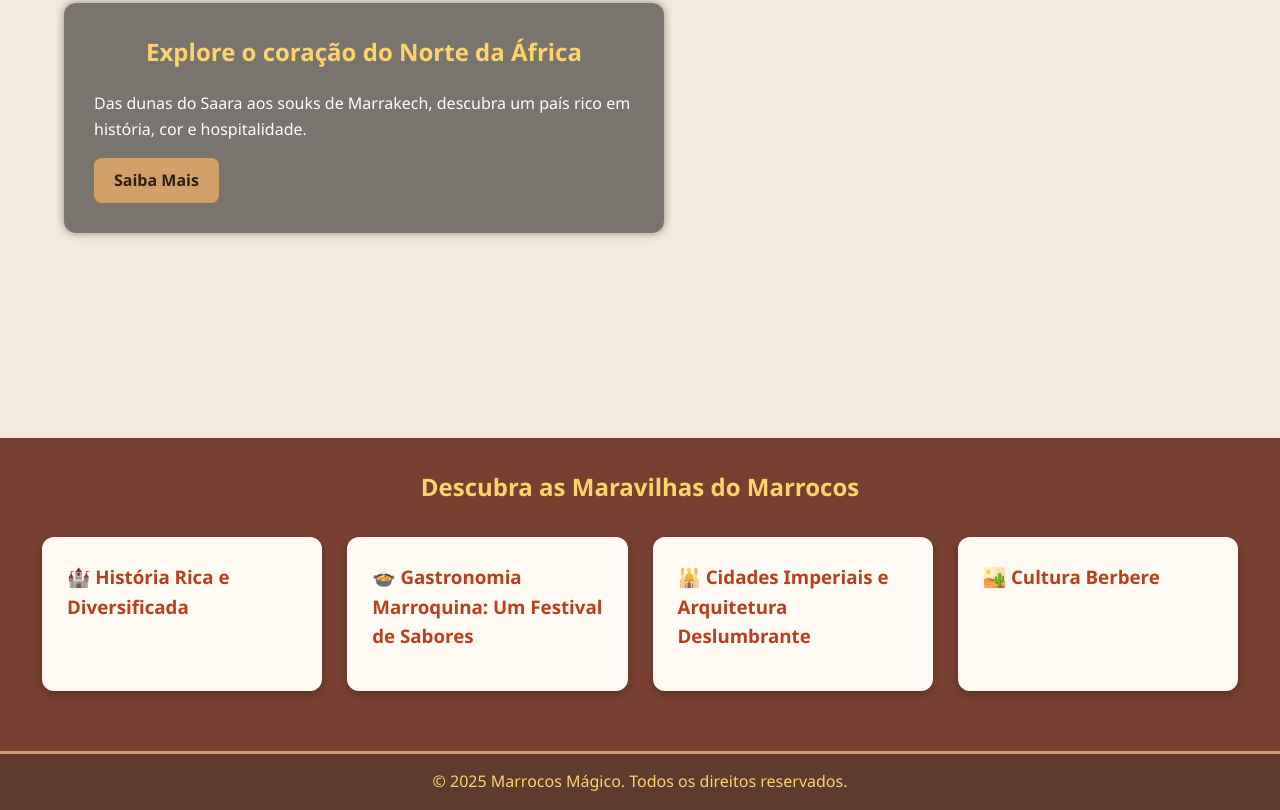
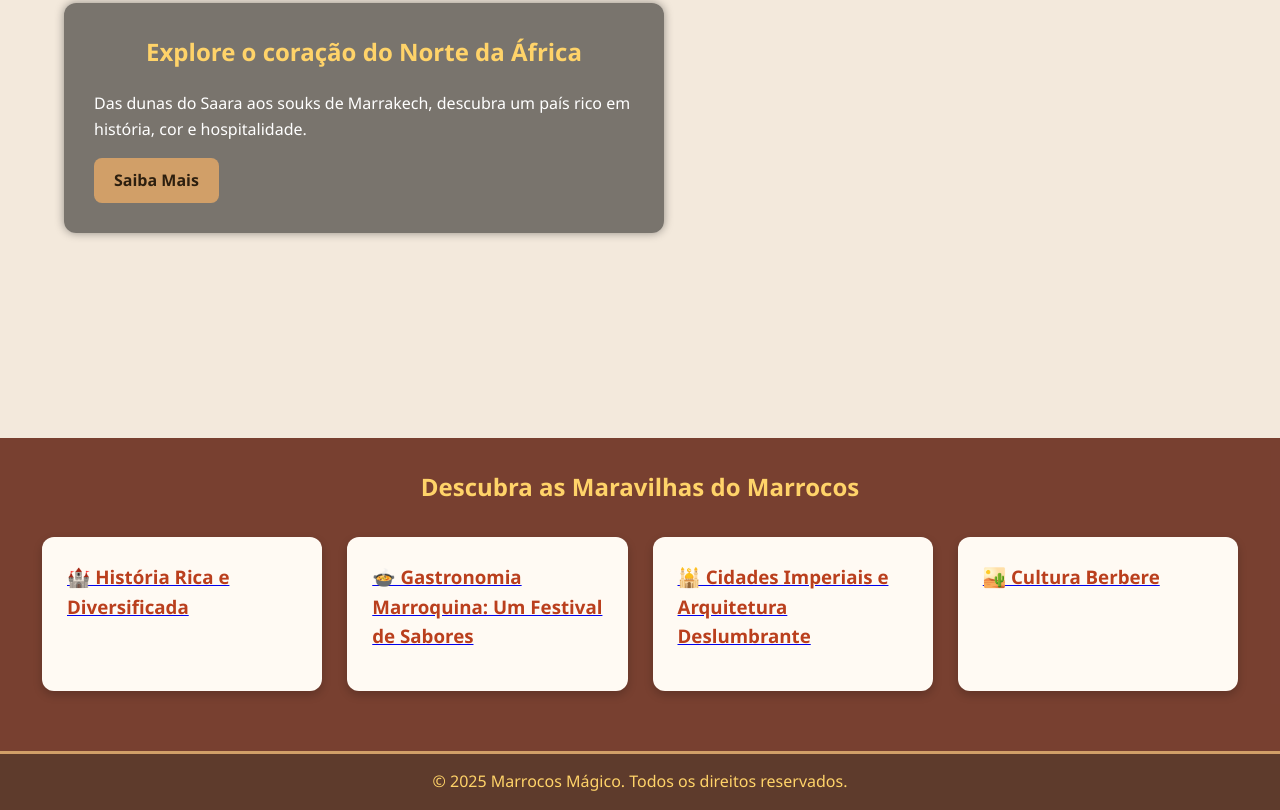
Before and after one commit to GianSenai/site-marrocos-page-responsive, a plain HTML site: page index.html in a window 1280 px wide. Shown: the part 313-1123 px from the top of the page. Drawn offline with Linux system fonts and the light colour scheme.

Commit message:
Update index.html

```diff
--- a/index.html
+++ b/index.html
@@ -36,22 +36,22 @@
   <div class="cards">
 
     <div class="card">
-      <h3>🏰 História Rica e Diversificada</h3>
+      <a href="./history.html"><h3>🏰 História Rica e Diversificada</h3></a>
 
     </div>
 
     <div class="card">
-      <h3>🍲 Gastronomia Marroquina: Um Festival de Sabores</h3>
+      <a href="./culinas.html"><h3>🍲 Gastronomia Marroquina: Um Festival de Sabores</h3></a>
 
     </div>
 
     <div class="card">
-      <h3>🕌 Cidades Imperiais e Arquitetura Deslumbrante</h3>
+      <a href="./turisminho.html"><h3>🕌 Cidades Imperiais e Arquitetura Deslumbrante</h3></a>
 
     </div>
 
     <div class="card">
-      <h3>🏜️ Cultura Berbere</h3>
+      <a href="./Cultura.html"><h3>🏜️ Cultura Berbere</h3></a>
 
     </div>
 
```
